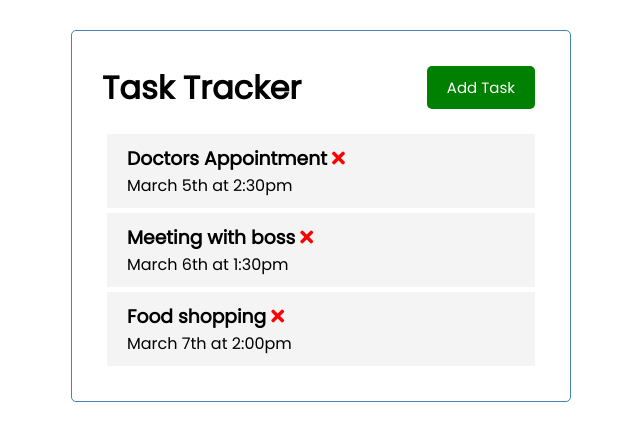
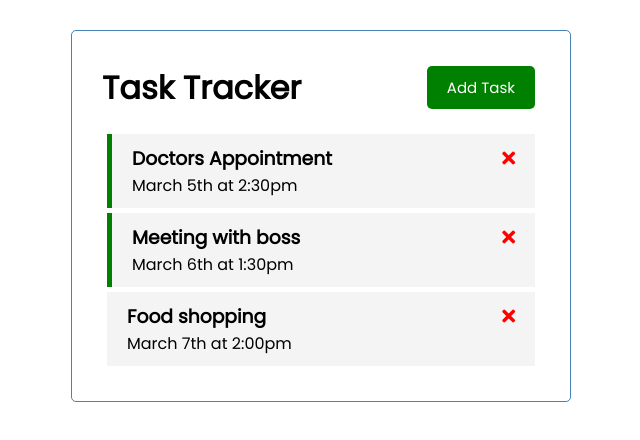
Before and after one commit to zainmujahid/VuePractice, a Vue app in the folder vue-crash-2021-h/: page / in a window 1280 px wide. Shown: the top 440 px of the page, without its empty margins (319-959 px from the left). Built offline with nearby package versions, Linux system fonts and the light colour scheme.

Commit message:
Corrected Task.vue css

```diff
--- a/vue-crash-2021-h/src/components/Task.vue
+++ b/vue-crash-2021-h/src/components/Task.vue
@@ -1,5 +1,5 @@
 <template>
-  <div>
+  <div :class="[task.reminder ? 'reminder' : '', 'task']">
     <h3>{{ task.text }}
         <i class="fas fa-times"></i>
     </h3>
@@ -20,7 +20,7 @@ export default {
 .fas {
   color: red;
 }
-div {
+.task {
   background: #f4f4f4;
   margin: 5px;
   padding: 10px 20px;
```
